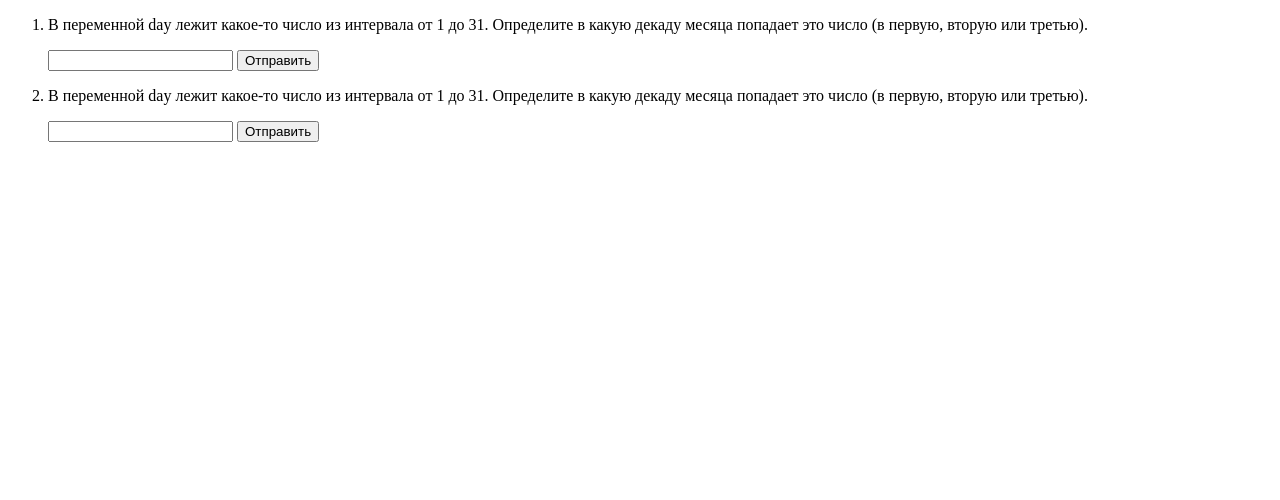
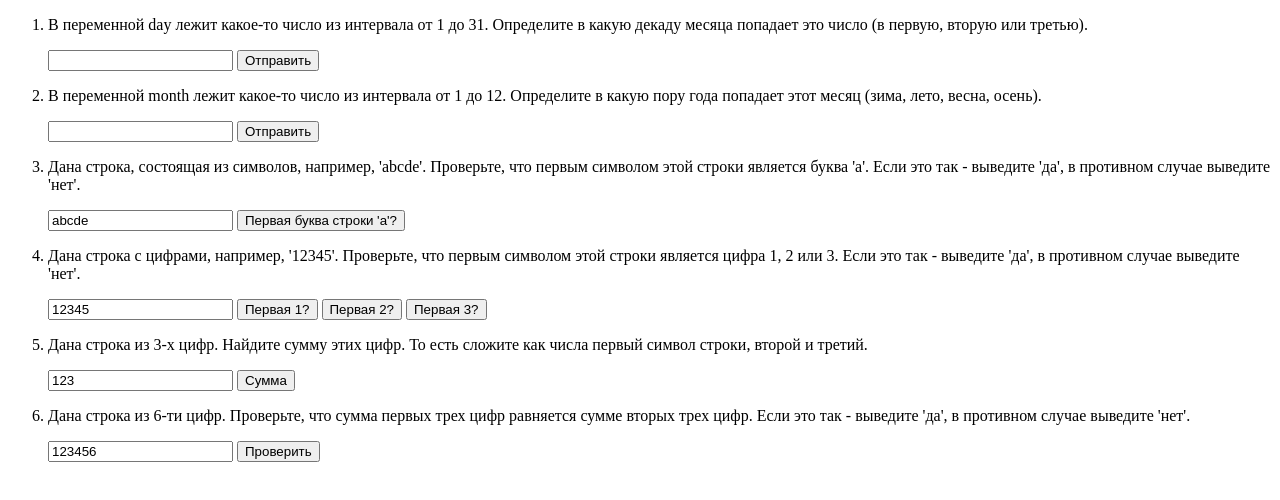
Before and after one commit to UnderTheKnife/JavaScript, a website: page lessons/lesson_4/block_5.html in a window 1280 px wide. Drawn offline with Linux system fonts and the light colour scheme.

Commit message:
lesson_4

```diff
--- a/lessons/lesson_4/block_5.html
+++ b/lessons/lesson_4/block_5.html
@@ -18,11 +18,52 @@
             </li>
             <li>
                 <p>
-                    В переменной day лежит какое-то число из интервала от 1 до 31. Определите в какую декаду месяца попадает это число (в первую, вторую или третью).
+                    В переменной month лежит какое-то число из интервала от 1 до 12. Определите в какую пору года попадает этот месяц (зима, лето, весна, осень).
                 </p>
                 <form>
-                    <input type='text' id ='month' title='day'>
+                    <input type='text' id ='month' title='month'>
                     <button onclick="task_2(document.getElementById('month').value)">Отправить</button>
+                </form>
+            </li>
+            <li>
+                <p>
+                    Дана строка, состоящая из символов, например, 'abcde'. Проверьте, что первым символом этой строки является буква 'a'. Если это так - выведите 'да',
+                    в противном случае выведите 'нет'.
+                </p>
+                <form>
+                    <input type='text' id ='string' title='string' value='abcde'>
+                    <button onclick="task_3(document.getElementById('string').value)">Первая буква строки 'a'?</button>
+                </form>
+            </li>
+            <li>
+                <p>
+                    Дана строка с цифрами, например, '12345'. Проверьте, что первым символом этой строки является цифра 1, 2 или 3. Если это так - выведите 'да',
+                    в противном случае выведите 'нет'.
+                </p>
+                <form>
+                    <input type='text' id ='string2' title='string' value='12345'>
+                    <button onclick="task_4(document.getElementById('string2').value, 1)">Первая 1?</button>
+                    <button onclick="task_4(document.getElementById('string2').value, 2)">Первая 2?</button>
+                    <button onclick="task_4(document.getElementById('string2').value, 3)">Первая 3?</button>
+                </form>
+            </li>
+            <li>
+                <p>
+
+                    Дана строка из 3-х цифр. Найдите сумму этих цифр. То есть сложите как числа первый символ строки, второй и третий.
+                </p>
+                <form>
+                    <input type='text' id ='string3' title='string' value='123'>
+                    <button onclick="task_5(document.getElementById('string3').value)">Сумма</button>
+                </form>
+            </li>
+            <li>
+                <p>
+                    Дана строка из 6-ти цифр. Проверьте, что сумма первых трех цифр равняется сумме вторых трех цифр. Если это так - выведите 'да', в противном случае выведите 'нет'.
+                </p>
+                <form>
+                    <input type='text' id ='string4' title='string' value='123456'>
+                    <button onclick="task_6(document.getElementById('string4').value)">Проверить</button>
                 </form>
             </li>
         </ol>
--- a/lessons/lesson_4/js/block_5.js
+++ b/lessons/lesson_4/js/block_5.js
@@ -14,7 +14,7 @@ function task_1(day) {
 
 function task_2(month) {
     var result;
-    if (month == 12 || month <= 2) {
+    if (parseInt(month) === 12 || month <= 2) {
         result = 'Зима';
     } else if (month >= 3 && month <= 5) {
         result = 'Весна';
@@ -27,3 +27,36 @@ function task_2(month) {
     }
     alert('Пора года : ' + result);
 }
+
+function task_3(str) {
+    (str[0] === 'a') ? alert('Да!') : alert('Нет!');
+}
+
+function task_4(str, number) {
+    if (!isNaN(str)) {
+        (parseInt(str[0]) === number) ? alert('Да!') : alert('Нет!');
+    } else {
+        alert('Строка должна содержать число!');
+    }
+}
+
+function task_5(str) {
+    var numbers = str.split(""),
+        result = 0;
+    if (!isNaN(str) && str.length === 3) {
+        numbers.forEach(function(element){
+            result += parseInt(element);
+        });
+        alert(result);
+    } else {
+        alert('Строка должна содержать 3-х значное число!');
+    }
+}
+
+function task_6(str) {
+    if (!isNaN(str) && str.length === 6) {
+        ((str[0] + str[1] + str[2]) === (str[3] + str[4] + str[5])) ? alert('Да!') : alert('Нет!');
+    } else {
+        alert('Строка должна содержать 6-ти значное число!');
+    }
+}
```
